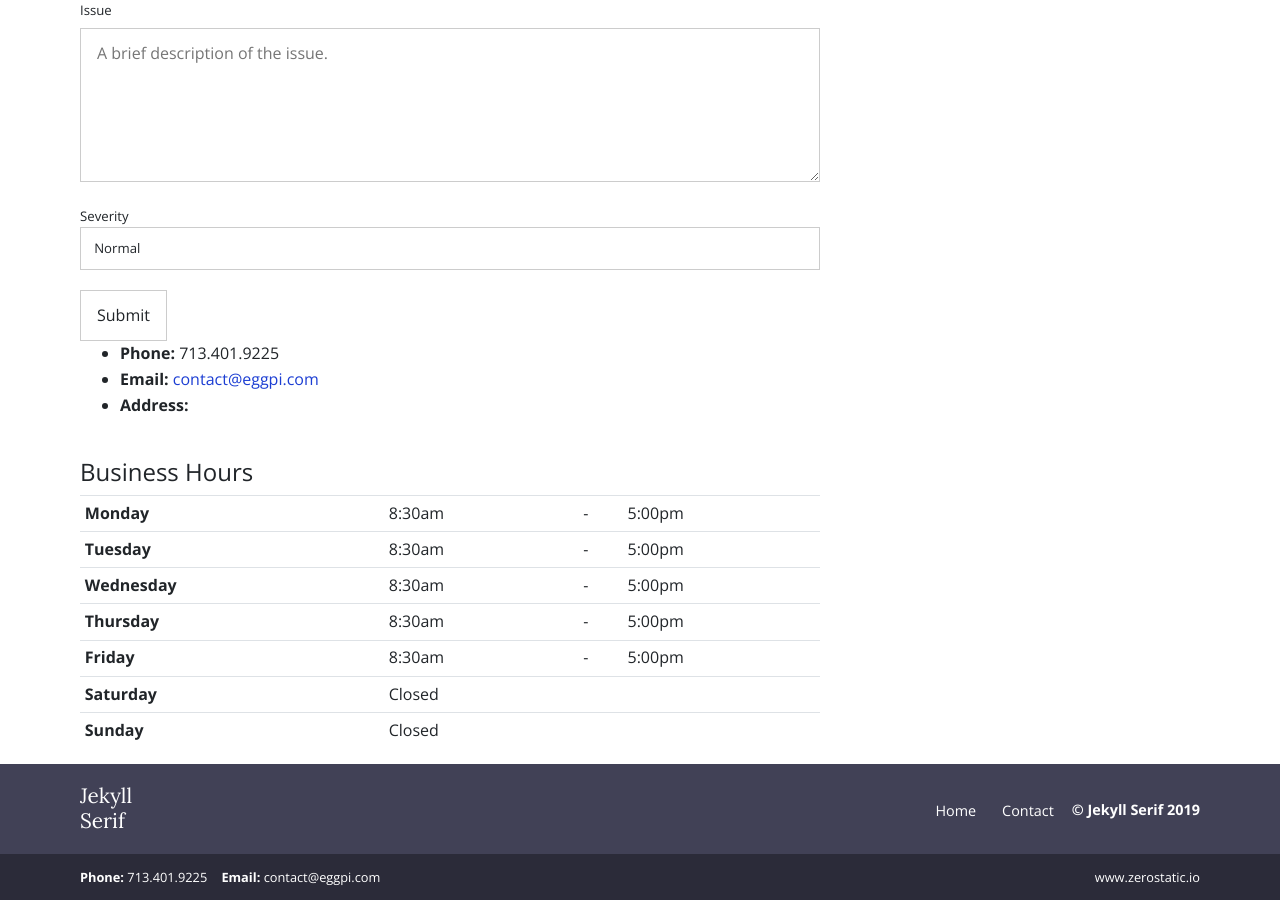
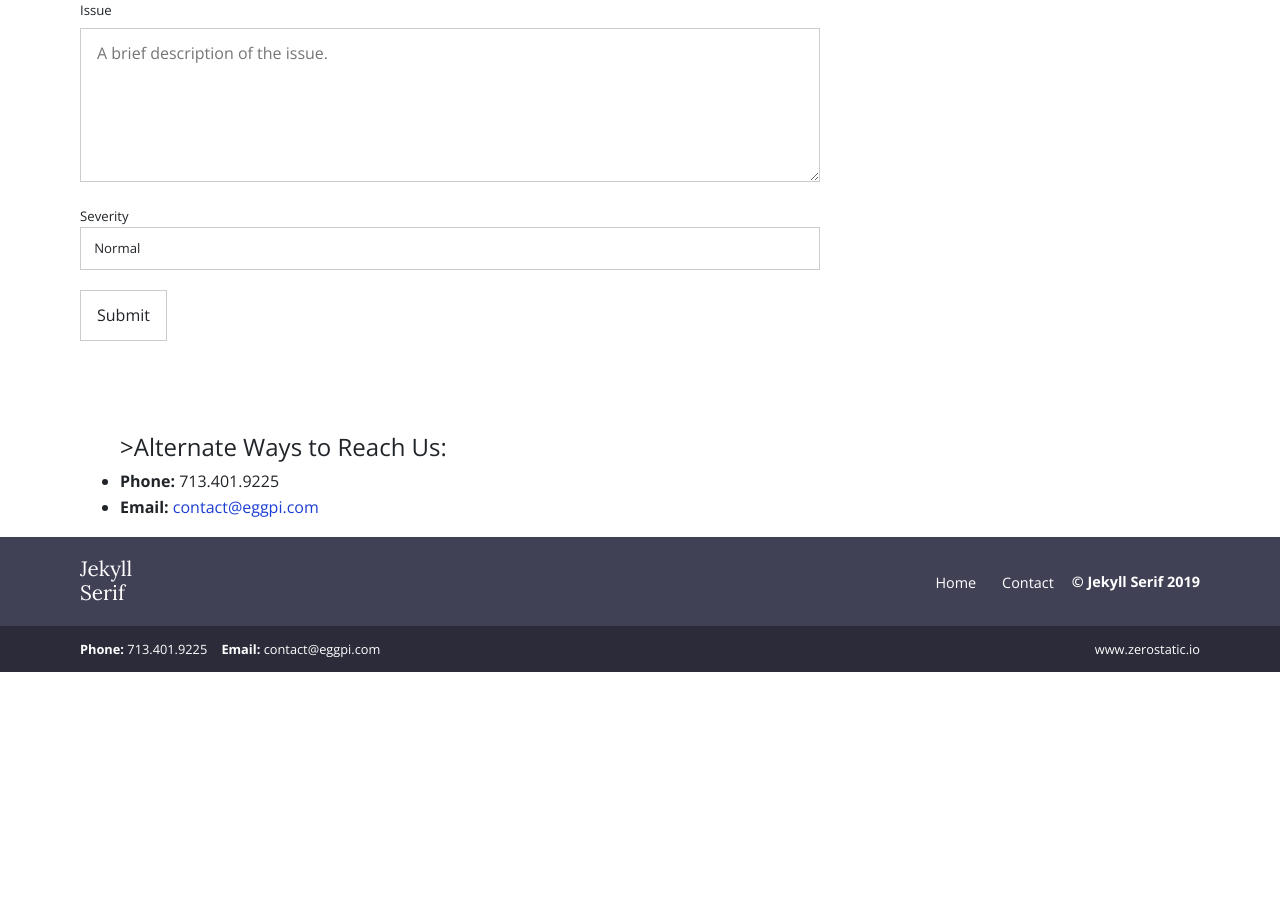
Before and after one commit to eggpi-site/eggpi-site.github.io, a Jekyll site: the page built from support.html, in a window 1280 px wide and 900 px high, scrolled down 777 px. Built offline with Jekyll 4.4.1, drawn with Linux system fonts in a browser that asks for light colours; after the commit the page ends 1449 px from its top, so only the background shows below that.

Commit message:
Update support.html

```diff
--- a/support.html
+++ b/support.html
@@ -24,20 +24,20 @@ bodyClass: page-contact
     <div class="col-12 col-md-8">
 
 
-      <form id="fs-frm" name="trouble-ticket" accept-charset="utf-8" action="https://formspree.io/ticket@eggpi.com" method="post">
+     <form id="fs-frm" name="trouble-ticket" accept-charset="utf-8" action="https://formspree.io/ticket@eggpi.com" method="post">
   <fieldset id="fs-frm-inputs">
-    <label for="company-name">Company Name</label>
-    <input type="text" name="name" id="company-name" placeholder="Company Name" required="">
+    <label for="company">Company Name</label>
+    <input type="text" name="company" id="company" placeholder="Company Name" required="">
     <label for="full-name">Your Name</label>
     <input type="text" name="name" id="full-name" placeholder="First and Last" required="">
-    <label for="email-address">Email Address</label>
-    <input type="email" name="_replyto" id="email-address" placeholder="email@company.com" required="">
+    <label for="email">Email Address</label>
+    <input type="email" name="replyto" id="email" placeholder="email@company.com" required="">
     <label for="phone">Phone Number</label>
-    <input type="text" name="name" id="company-name" placeholder="XXX-XXX-XXXX" required="">     <label for="message">Issue</label>
+    <input type="text" name="phone" id="phone" placeholder="XXX-XXX-XXXX" required="">     <label for="message">Issue</label>
     <textarea rows="5" name="message" id="message" placeholder="A brief description of the issue." required=""></textarea>
-    <input type="hidden" name="_subject" id="email-subject" value="Contact Form Submission">
+    <input type="hidden" name="severity" id="severity" value="Contact Form Submission">
    <label for="severity">Severity
-      <select name="ticket-severity">
+      <select name="severity">
   <option value="normal">Normal</option>
   <option value="low">Low</option>
   <option value="high">High</option>
@@ -140,59 +140,16 @@ bodyClass: page-contact
 
 
 
+
       <ul>
+        </br>
+        </br>
+      <h4 class="mt-4">>Alternate Ways to Reach Us:</h4>
         <li><strong>Phone: </strong>{{ site.data.contact.phone }}</li>
         <li><strong>Email: </strong><a href="mailto:{{ site.data.contact.email }}">
             {{ site.data.contact.email }}</a></li>
-        {% if site.data.contact.address %}
-        <li><strong>Address: </strong>{{ site.data.contact.address }}</li>
-        {% endif %}
       </ul>
-      <h4 class="mt-4">Business Hours</h4>
-      <table class="table table-sm opening-hours-table">
-        <tr>
-          <td class="day font-weight-bold">Monday</td>
-          <td class="opens">8:30am</td>
-          <td>-</td>
-          <td class="closes">5:00pm</td>
-        </tr>
-        <tr>
-          <td class="day font-weight-bold">Tuesday</td>
-          <td class="opens">8:30am</td>
-          <td>-</td>
-          <td class="closes">5:00pm</td>
-        </tr>
-        <tr>
-          <td class="day font-weight-bold">Wednesday</td>
-          <td class="opens">8:30am</td>
-          <td>-</td>
-          <td class="closes">5:00pm</td>
-        </tr>
-        <tr>
-          <td class="day font-weight-bold">Thursday</td>
-          <td class="opens">8:30am</td>
-          <td>-</td>
-          <td class="closes">5:00pm</td>
-        </tr>
-        <tr>
-          <td class="day font-weight-bold">Friday</td>
-          <td class="opens">8:30am</td>
-          <td>-</td>
-          <td class="closes">5:00pm</td>
-        </tr>
-        <tr>
-          <td class="day font-weight-bold">Saturday</td>
-          <td class="opens">Closed</td>
-          <td></td>
-          <td class="closes"></td>
-        </tr>
-        <tr>
-          <td class="day font-weight-bold">Sunday</td>
-          <td class="opens">Closed</td>
-          <td> </td>
-          <td class="closes"></td>
-        </tr>
-      </table>
+
     </div>
   </div>
 </div>
```
